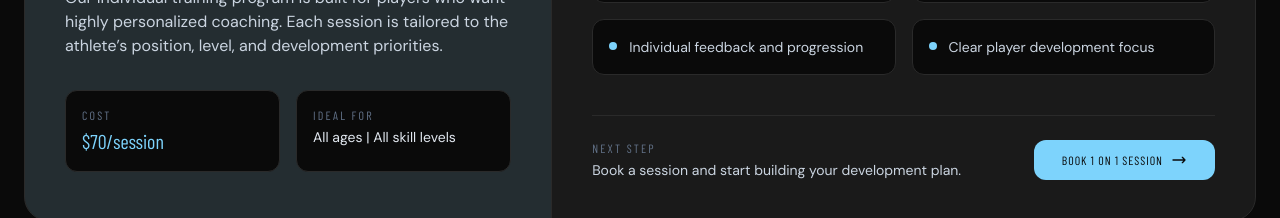
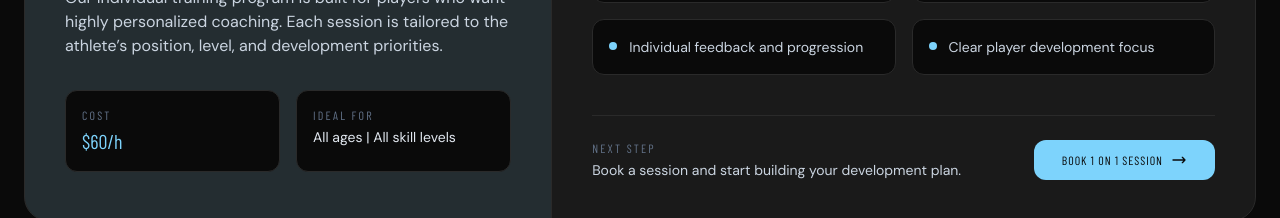
Before and after one commit to savannahathleticacademy-sys/savannah-athletic, a React (Vite) app: page /programs in a window 1280 px wide. Shown: the part 860-1078 px from the top of the page. Built offline with nearby package versions, Linux system fonts and the light colour scheme; a web font is replaced by a local one.

Commit message:
Update Programs.jsx

```diff
--- a/src/Programs.jsx
+++ b/src/Programs.jsx
@@ -6,7 +6,7 @@ const programs = [
     id: 'one-v-one',
     title: '1 on 1 Training',
     tagline: 'Focused. Personalized. High Impact.',
-    price: '$70/session',
+    price: '$60/h',
     description:
       'Our individual training program is built for players who want highly personalized coaching. Each session is tailored to the athlete’s position, level, and development priorities.',
     details: [
@@ -50,7 +50,7 @@ const programs = [
     id: 'goalkeeping-sessions',
     title: 'Goalkeeping Sessions',
     tagline: 'Specialized. Focused. Position-Specific.',
-    price: '$70/session',
+    price: '$60/h',
     description:
       'Our goalkeeping sessions are designed specifically for keepers who want specialized training in handling, footwork, positioning, reactions, distribution, and decision-making under pressure.',
     details: [
```
